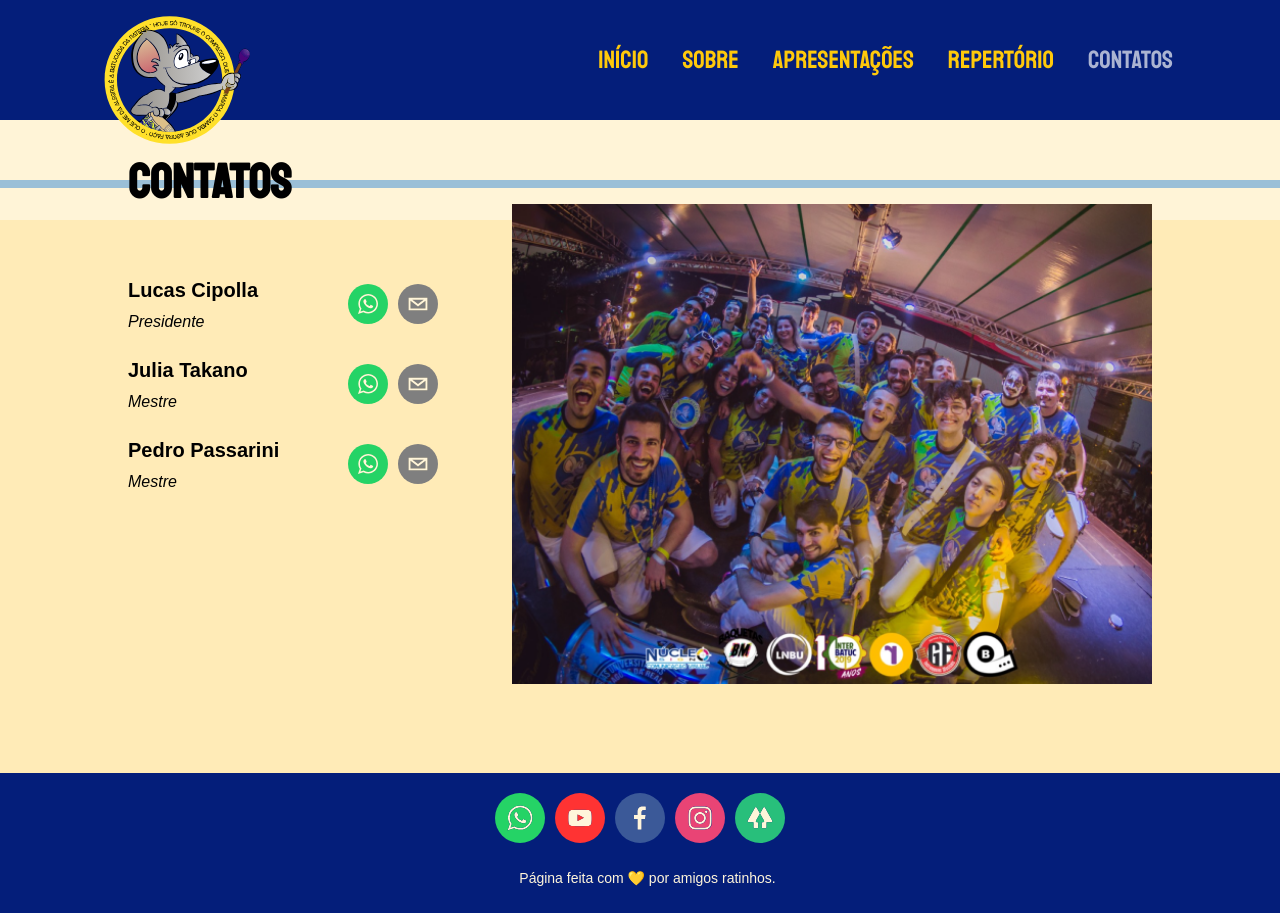
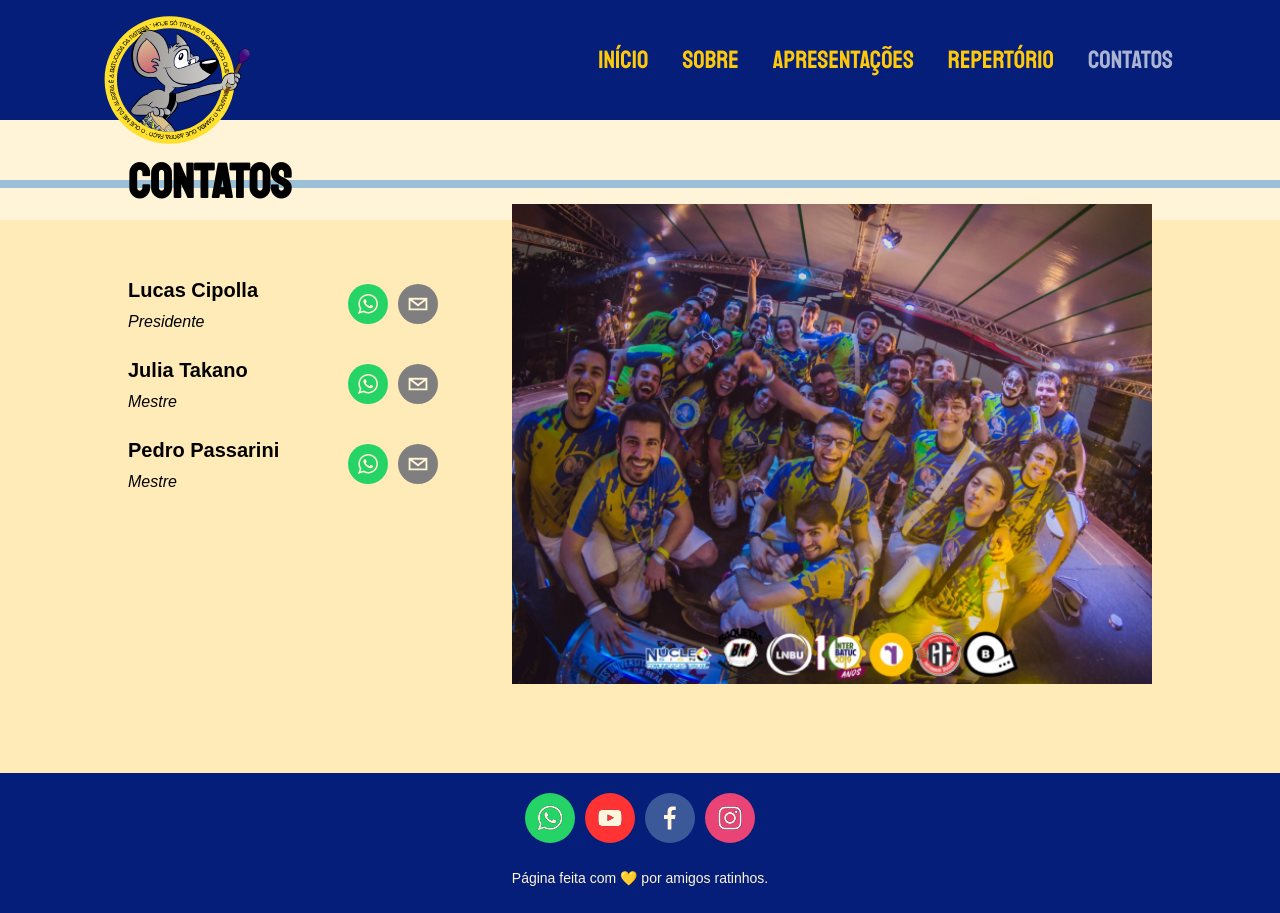
Before and after one commit to rateria/rateria-next-website, a Next.js app: page /contatos in a window 1280 px wide. Built offline with nearby package versions, Linux system fonts and the light colour scheme; a web font is replaced by a local one.

Commit message:
fix: linktree removed from footer

```diff
--- a/components/AltFooter/AltFooter.module.css
+++ b/components/AltFooter/AltFooter.module.css
@@ -19,6 +19,7 @@
 
 .credits p {
 	font-size: 1.4em;
+	text-indent: 0;
 	color: var(--color-bg-light);
 }
 
--- a/components/AltFooter/index.tsx
+++ b/components/AltFooter/index.tsx
@@ -39,15 +39,6 @@ function NewFooter() {
 					fgColor="#FFF5DA"
 					target="_blank"
 				/>
-				<SocialIcon
-					url="https://linktr.ee/rateria"
-					defaultSVG={linktreeIcon}
-					label="Outros links importantes!"
-					fgColor="#FFF5DA"
-					bgColor="#28BF7B"
-					className={styles.socialIcon}
-					target="_blank"
-				/>
 			</div>
 			<div className={styles.credits}>
 				<p>Página feita com 💛 por amigos ratinhos.</p>
```
